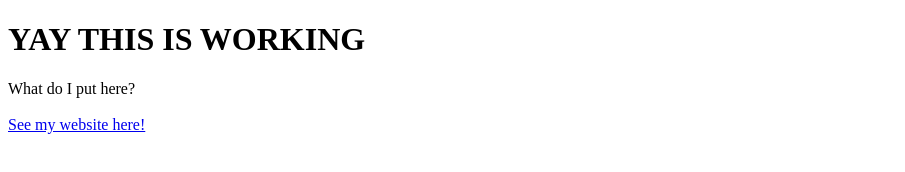
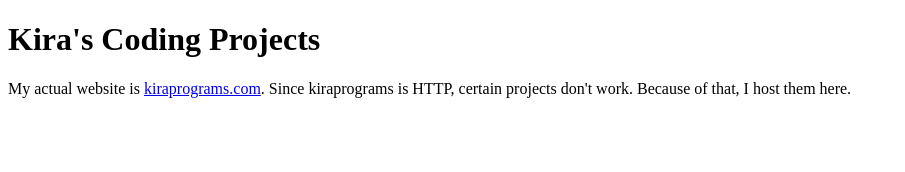
Before and after one commit to i8sumPi/i8sumPi.github.io, a plain HTML site: page index.html in a window 1280 px wide. Shown: the whole page, without its empty margins (0-905 px from the left). Drawn offline with Linux system fonts and the light colour scheme.

Commit message:
Update index.html

```diff
--- a/index.html
+++ b/index.html
@@ -1,11 +1,10 @@
 <!DOCTYPE html>
 <html>
 <head>
-	<title>Hai</title>
+	<title>Kira's Coding Projects</title>
 </head>
 <body>
-	<h1>YAY THIS IS WORKING</h1>
-	What do I put here?<br><br>
-	<a href="http://kiraprograms.com">See my website here!</a>
+	<h1>Kira's Coding Projects</h1>
+	My actual website is <a href="http://kiraprograms.com">kiraprograms.com</a>. Since kiraprograms is HTTP, certain projects don't work. Because of that, I host them here.
 </body>
 </html>
```
